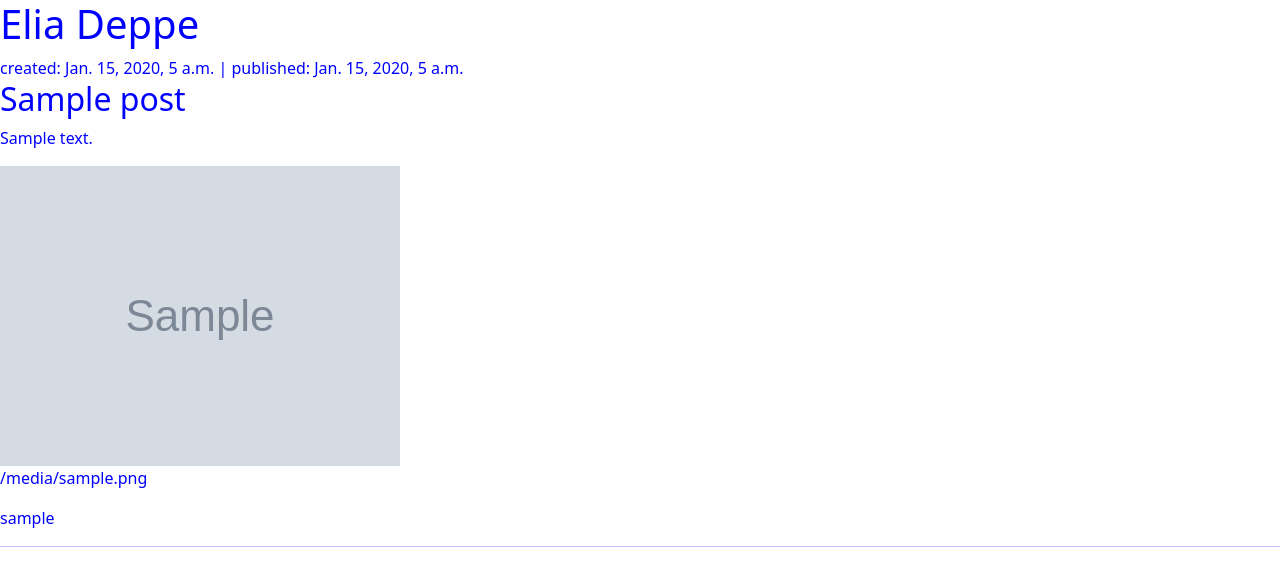
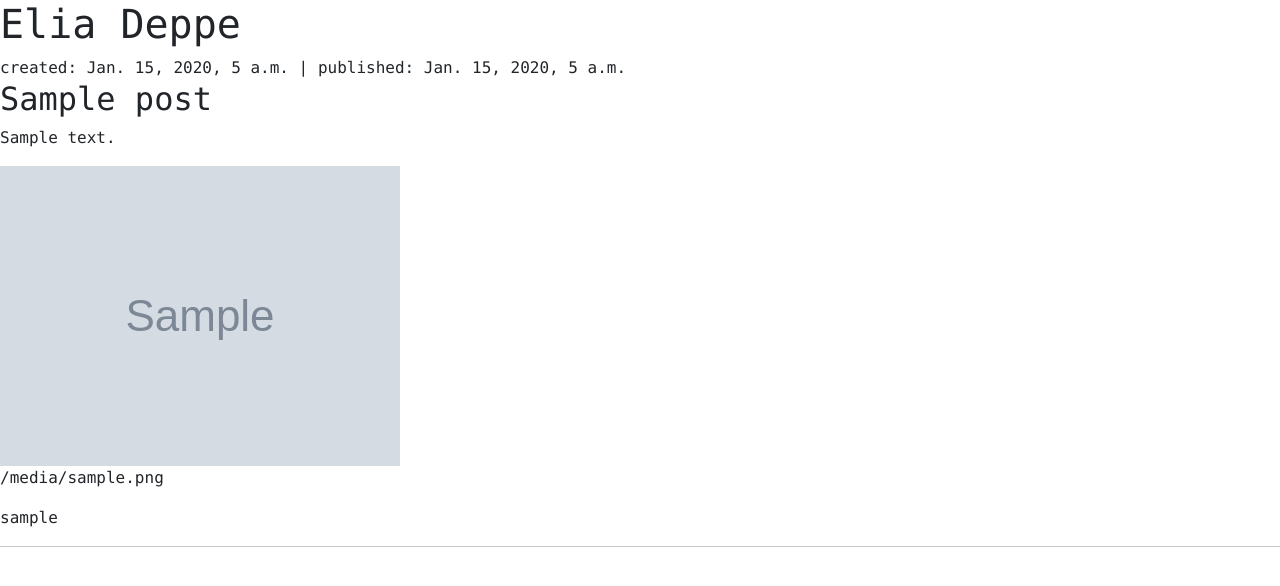
Before and after one commit to eliaseraphim/blog, a Django app: page / in a window 1280 px wide. Shown: the top 586 px of the page. Run offline with Django 4.2, Linux system fonts and the light colour scheme; tables that the repository leaves empty hold one stand-in row (values such as "Sample post"); grey boxes marked "Sample" are stand-in pictures.

Commit message:
Update to style. Edited index.html to check if image exists for post, before embedding in HTML

```diff
--- a/core/blog/static/blog/style.css
+++ b/core/blog/static/blog/style.css
@@ -1,7 +1,3 @@
-html {
-    font-family: 'Consolas';
+body {
+    font-family: 'consolas';
 }
-
-body {
-    color: #0000ff;
-}
--- a/core/blog/templates/blog/index.html
+++ b/core/blog/templates/blog/index.html
@@ -7,8 +7,10 @@
                 <time>created: {{ post.date_created }} | published: {{ post.date_published }}</time>
                 <h2>{{ post.title }}</h2>
                 <p>{{ post.text|linebreaksbr }}</p>
-                <img src="{{ post.image.url }}" style="max-height: 500px;">
-                <p>{{ post.image.url }}</p>
+                {% if post.image %}
+                    <img src="{{ post.image.url }}" style="max-height: 500px;">
+                    <p>{{ post.image.url }}</p>
+                {% endif %}
                 <p>{{ post.author }}</p>
                 <hr>
             </article>
```
